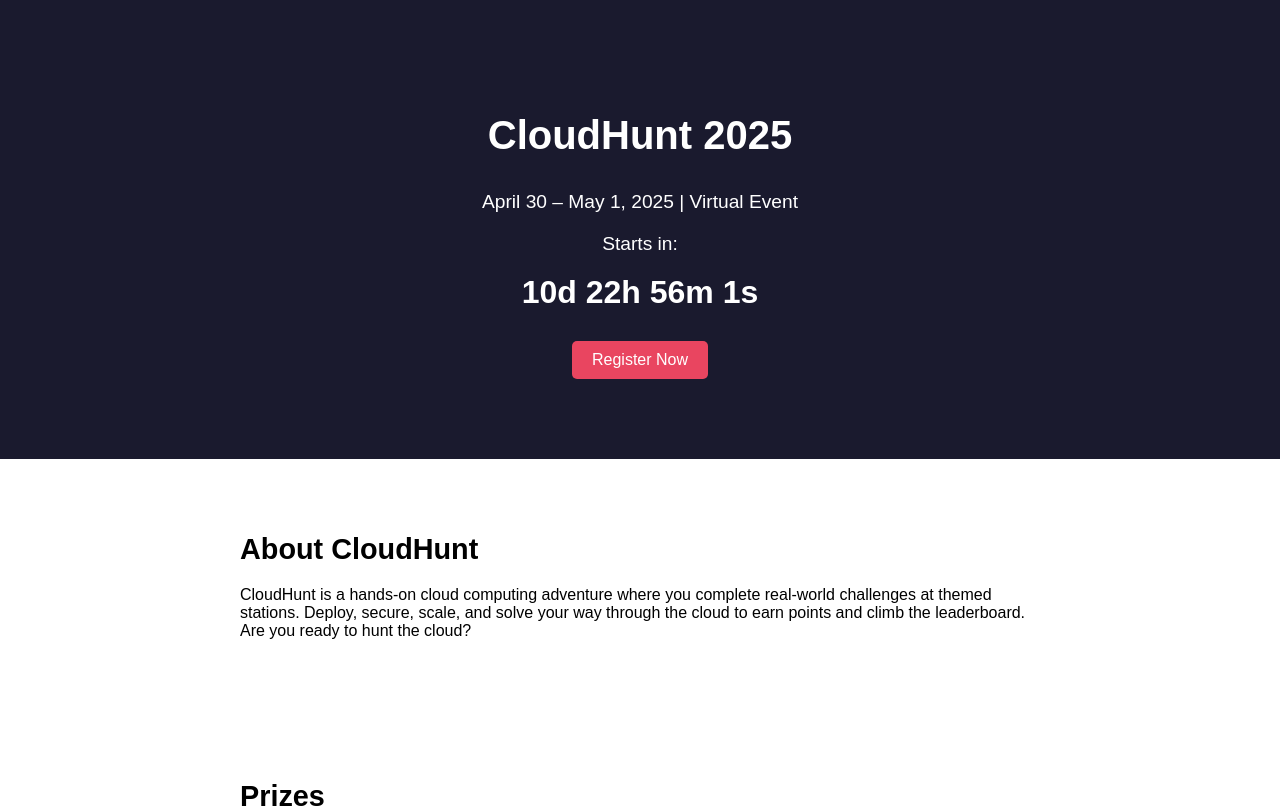
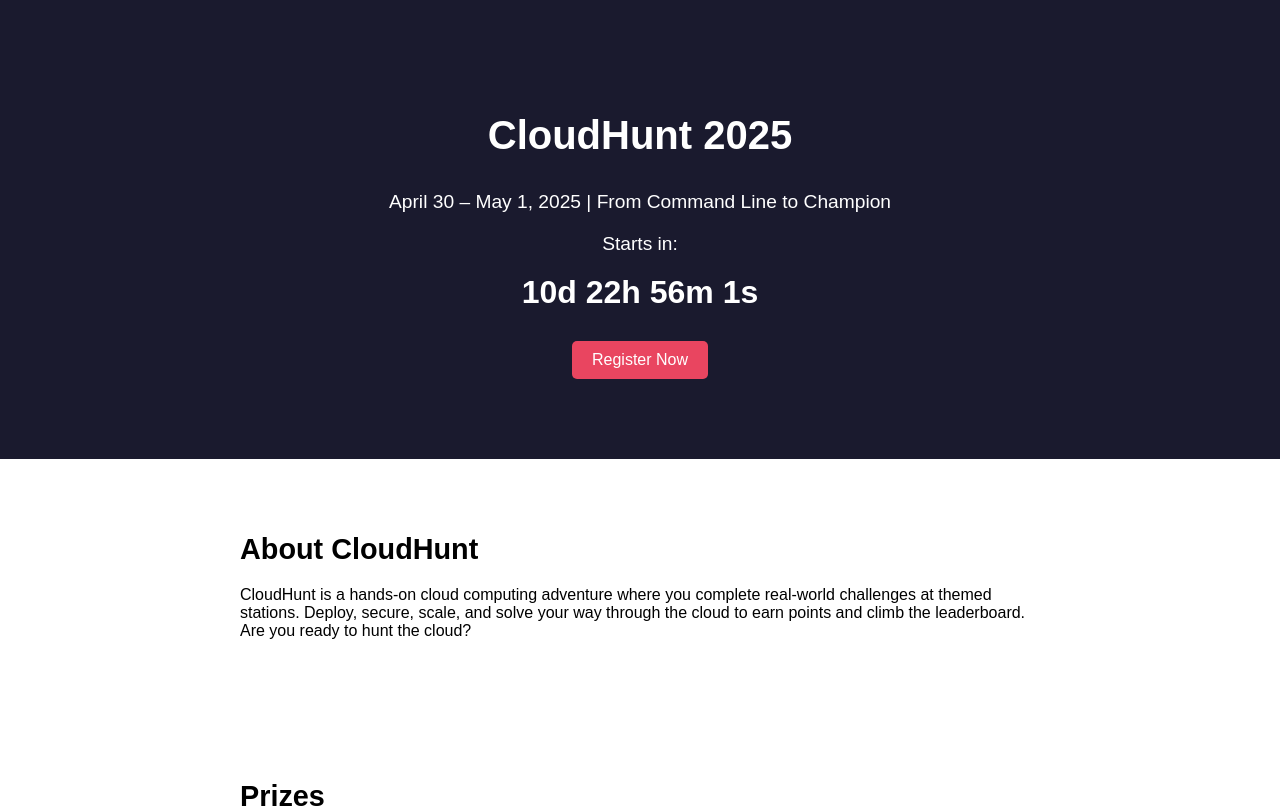
Before and after one commit to izrulfizal/cloudhunt-sw, a Nuxt app: page / in a window 1280 px wide. Shown: the top 808 px of the page. Built offline with nearby package versions, Linux system fonts and the light colour scheme.

Commit message:
Added tagline

```diff
--- a/pages/index.vue
+++ b/pages/index.vue
@@ -3,7 +3,7 @@
       <!-- Hero Section -->
       <section class="hero">
         <h1>CloudHunt 2025</h1>
-        <p>April 30 – May 1, 2025 | Virtual Event</p>
+        <p>April 30 – May 1, 2025 | From Command Line to Champion</p>
         <div class="countdown">
           <p>Starts in:</p>
           <h2>{{ days }}d {{ hours }}h {{ minutes }}m {{ seconds }}s</h2>
```
